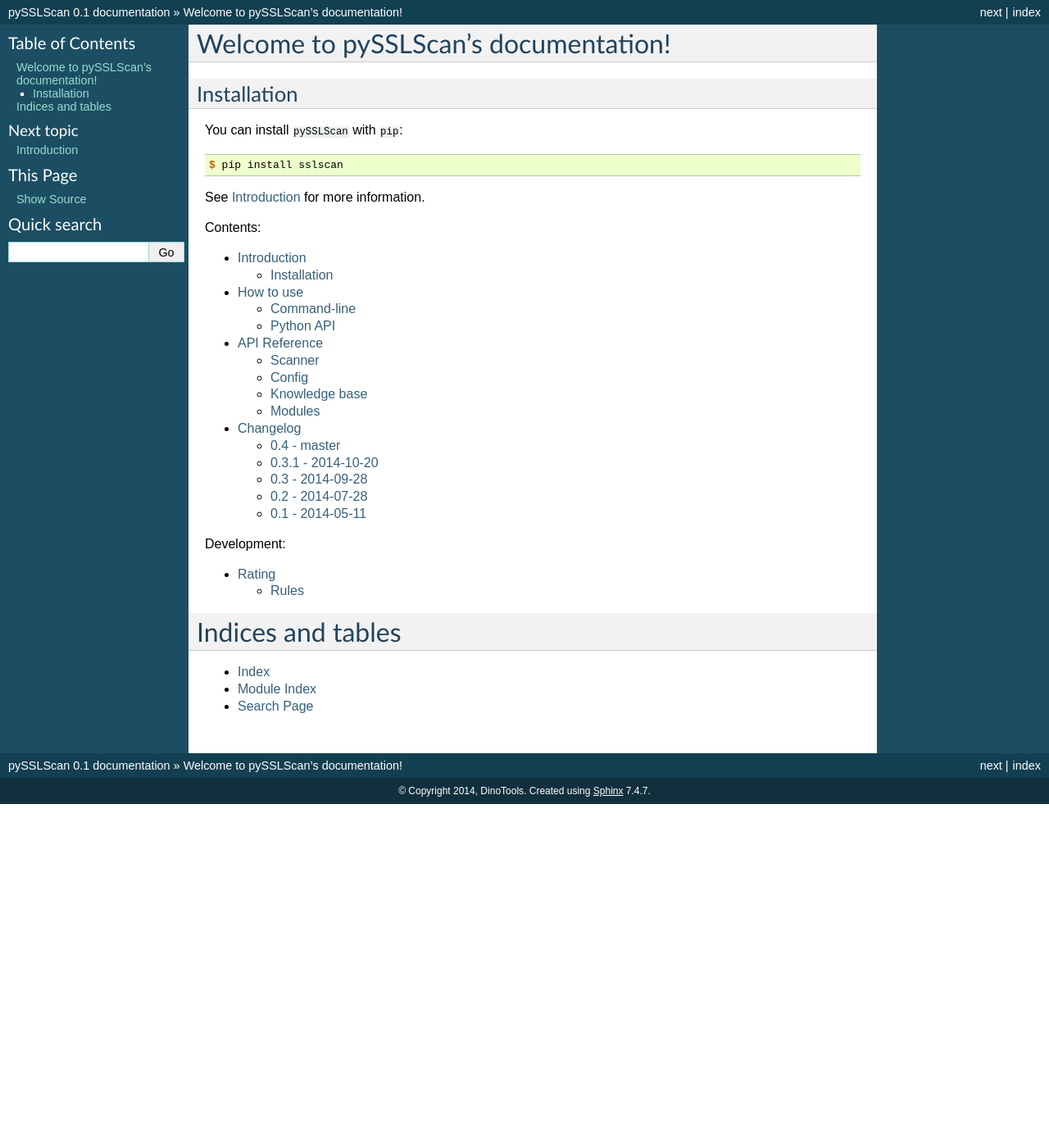
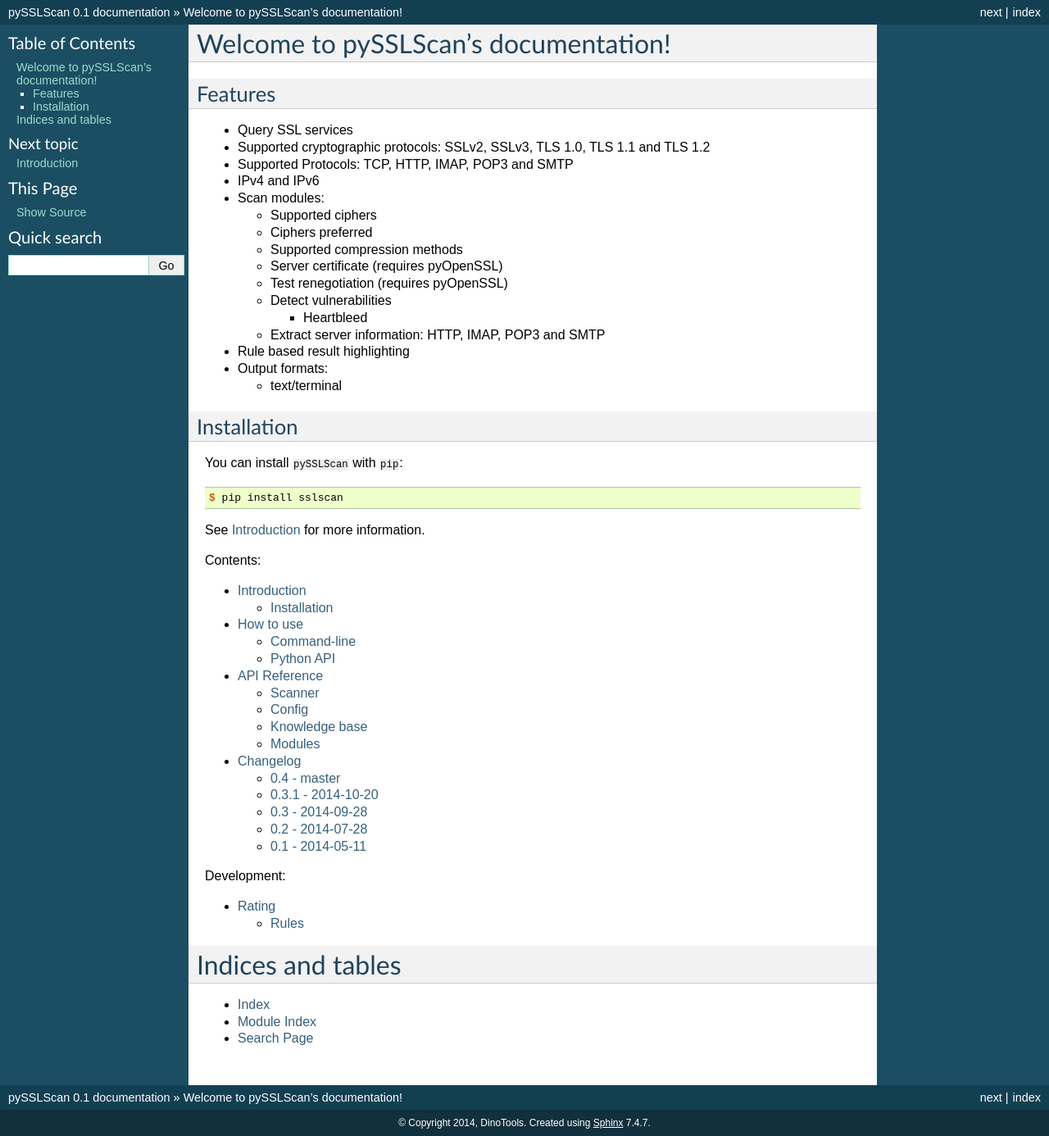
Before and after one commit to DinoTools/pysslscan, a Sphinx documentation site: the page built from docs/source/index.rst, in a window 1280 px wide. Shown: the whole page at 82% size. Built offline with Sphinx 7.4.7, drawn with Linux system fonts in a browser that asks for light colours; before the commit the page ends 981 px from its top, so only the background shows below that.

Commit message:
doc - Add feature list to sphinx doc

```diff
--- a/docs/source/index.rst
+++ b/docs/source/index.rst
@@ -1,5 +1,31 @@
 Welcome to pySSLScan's documentation!
 =====================================
+
+Features
+--------
+
+* Query SSL services
+* Supported cryptographic protocols: SSLv2, SSLv3, TLS 1.0, TLS 1.1 and TLS 1.2
+* Supported Protocols: TCP, HTTP, IMAP, POP3 and SMTP
+* IPv4 and IPv6
+* Scan modules:
+
+  * Supported ciphers
+  * Ciphers preferred
+  * Supported compression methods
+  * Server certificate (requires pyOpenSSL)
+  * Test renegotiation (requires pyOpenSSL)
+  * Detect vulnerabilities
+
+    * Heartbleed
+
+  * Extract server information: HTTP, IMAP, POP3 and SMTP
+
+* Rule based result highlighting
+* Output formats:
+
+  * text/terminal
+
 
 Installation
 ------------
```
